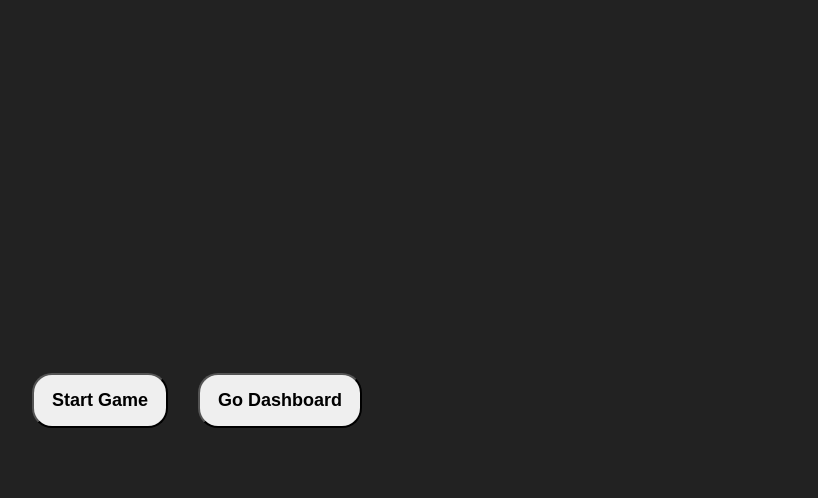
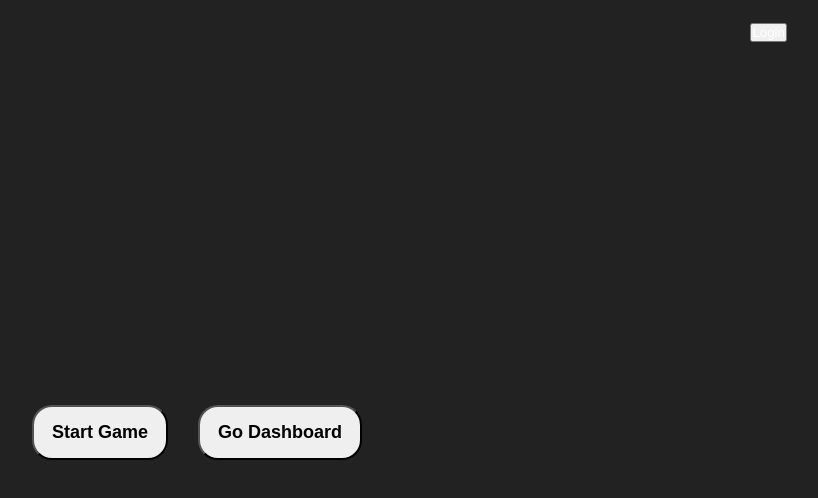
Before and after one commit to GiorgiNefaridze/Beat-the-quote, a React (Create React App) app in the folder client/: page / in a window 1280 px wide. Shown: the top 498 px of the page, without its empty margins (443-1261 px from the left). Built offline with nearby package versions, Linux system fonts and the light colour scheme.

Commit message:
make custom hook to fetch the quote wich appropriate with level

```diff
--- a/client/src/App.style.ts
+++ b/client/src/App.style.ts
@@ -17,8 +17,4 @@ export const GlobalStyle = createGlobalStyle`
 export const AppWrapper = styled.div`
   width: 100%;
   height: 100vh;
-  background-color: #222222;
-  display: flex;
-  align-items: center;
-  justify-content: center;
 `;
--- a/client/src/App.tsx
+++ b/client/src/App.tsx
@@ -1,5 +1,6 @@
 import React from "react";
 
+import NavBar from "./components/NavBar/NavBar";
 import HomePage from "./components/HomePage/HomePage";
 
 import { AppWrapper, GlobalStyle } from "./App.style";
@@ -8,6 +9,7 @@ const App: React.FC = () => {
   return (
     <AppWrapper>
       <GlobalStyle />
+      <NavBar />
       <HomePage />
     </AppWrapper>
   );
--- /dev/null
+++ b/client/src/api/QuoteApi.ts
@@ -0,0 +1,5 @@
+import axios from "axios";
+
+export const API = axios.create({
+  baseURL: "http://localhost:6000",
+});
--- a/client/src/components/AboutGamePopUp/AboutGamePopUp.style.ts
+++ b/client/src/components/AboutGamePopUp/AboutGamePopUp.style.ts
@@ -51,6 +51,12 @@ export const Levels = styled.div`
   }
 `;
 
+export const StartBtn = styled.button`
+  padding: 5px 15px;
+  color: black;
+  cursor: pointer;
+`;
+
 export const PopUp = styled.div`
   position: absolute;
   display: flex;
--- a/client/src/components/AboutGamePopUp/AboutGamePopUp.tsx
+++ b/client/src/components/AboutGamePopUp/AboutGamePopUp.tsx
@@ -1,6 +1,13 @@
-import React, { useEffect, useRef } from "react";
+import React, { useEffect, useState, useRef } from "react";
 
-import { PopUp, Close, FAC, Description, Levels } from "./AboutGamePopUp.style";
+import {
+  PopUp,
+  Close,
+  FAC,
+  Description,
+  Levels,
+  StartBtn,
+} from "./AboutGamePopUp.style";
 
 interface Props {
   setShowPopUp: React.Dispatch<React.SetStateAction<boolean>>;
@@ -8,6 +15,7 @@ interface Props {
 }
 
 const AboutGamePopUp: React.FC<Props> = ({ setShowPopUp, startRef }) => {
+
   const popUpRef = useRef<HTMLDivElement | null>(null);
   const closeRef = useRef<HTMLHeadingElement | null>(null);
 
@@ -30,6 +38,11 @@ const AboutGamePopUp: React.FC<Props> = ({ setShowPopUp, startRef }) => {
     };
   }, []);
 
+  const handleClick = (e: any) => {
+    const { htmlFor } = e.target;
+
+  };
+
   return (
     <PopUp ref={popUpRef}>
       <Close>
@@ -46,17 +59,24 @@ const AboutGamePopUp: React.FC<Props> = ({ setShowPopUp, startRef }) => {
         <h3>Choose `LEVEL` and good luck.</h3>
         <div>
           <input type="radio" name="game_mode" id="easy" />
-          <label htmlFor="easy">Easy</label>
+          <label onClick={handleClick} htmlFor="easy">
+            Easy
+          </label>
         </div>
         <div>
           <input type="radio" name="game_mode" id="medium" />
-          <label htmlFor="medium">Medium</label>
+          <label onClick={handleClick} htmlFor="medium">
+            Medium
+          </label>
         </div>
         <div>
           <input type="radio" name="game_mode" id="hard" />
-          <label htmlFor="hard">Hard</label>
+          <label onClick={handleClick} htmlFor="hard">
+            Hard
+          </label>
         </div>
       </Levels>
+      <StartBtn title="Start game">Start</StartBtn>
       <FAC>
         Have some questions? Visit <p>FAQ</p>
       </FAC>
--- a/client/src/components/HomePage/HomePage.style.ts
+++ b/client/src/components/HomePage/HomePage.style.ts
@@ -1,9 +1,13 @@
 import styled from "styled-components";
 
 export const ButtonsWrapper = styled.div`
+  width: 100%;
+  height: 92vh;
   display: flex;
   align-items: center;
-  gap:0 30px;
+  justify-content: center;
+  gap: 0 30px;
+  background-color: #222222;
 `;
 
 export const Button = styled.button`
--- /dev/null
+++ b/client/src/components/NavBar/NavBar.style.ts
@@ -0,0 +1,31 @@
+import styled from "styled-components";
+
+export const Nav = styled.nav`
+  width: 100%;
+  height: 8vh;
+  display: flex;
+  align-items: center;
+  justify-content: flex-end;
+  background-color: red;
+  gap: 0 10px;
+  padding: 30px 50px;
+  background-color: #222222;
+
+  input {
+    display: none;
+  }
+
+  span {
+    font-size: 17px;
+    font-weight: bold;
+    cursor: pointer;
+  }
+`;
+
+export const Avatar = styled.img`
+  width: 30px;
+  height: 30px;
+  border-radius: 50%;
+  border: 0.1px solid white;
+  cursor: pointer;
+`;
--- /dev/null
+++ b/client/src/components/NavBar/NavBar.tsx
@@ -0,0 +1,18 @@
+import React, { useState } from "react";
+
+import { Nav, Avatar } from "./NavBar.style";
+
+const NavBar: React.FC = () => {
+  const [avatar, setAvatar] = useState<string>("");
+
+  return (
+    <Nav>
+      <button>Login</button>
+
+      {/* <span>User name</span>
+      <Avatar src={avatar} /> */}
+    </Nav>
+  );
+};
+
+export default NavBar;
```
Also changed, not shown: client/src/hooks/useGetQuote.tsx (added, +22 -0 lines).
